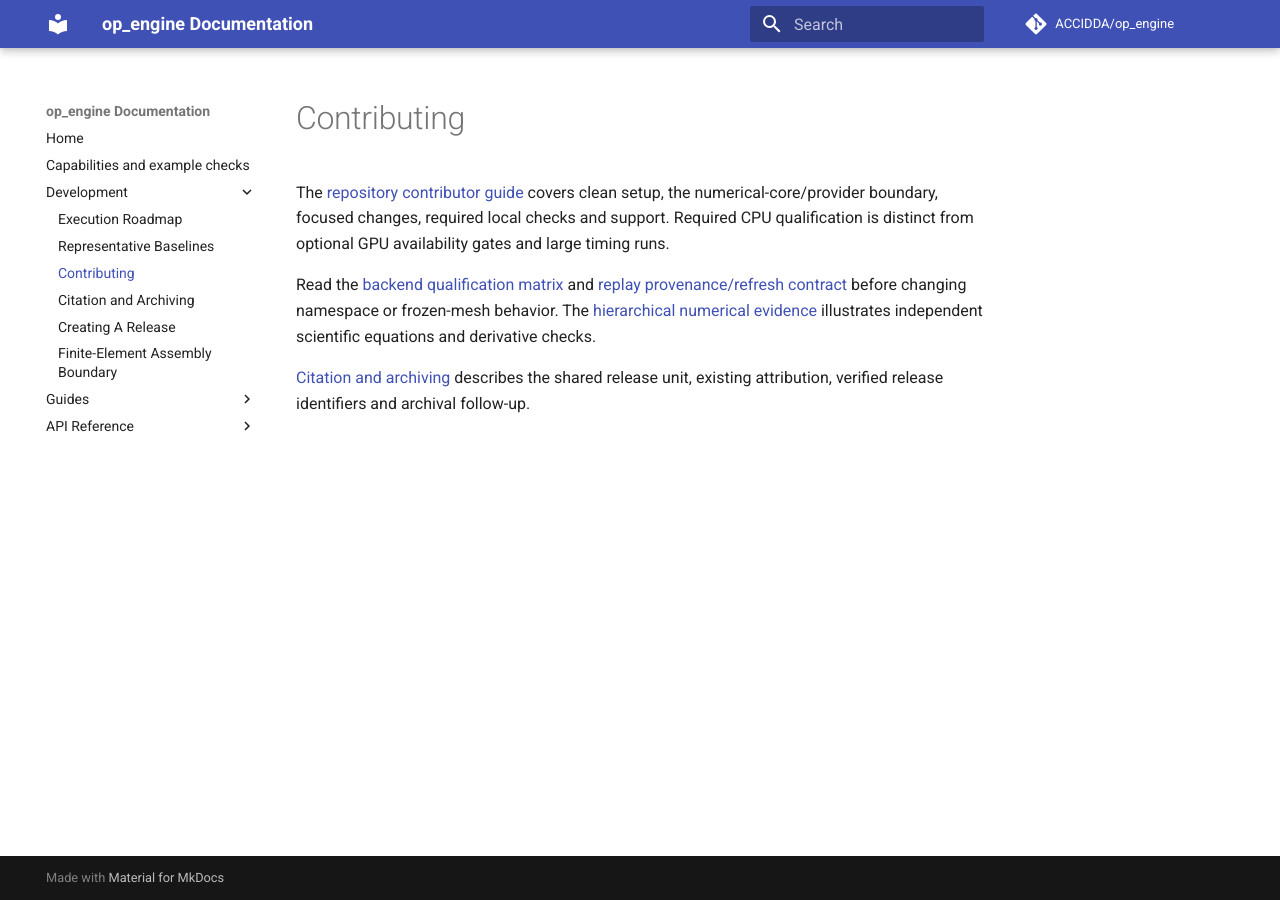
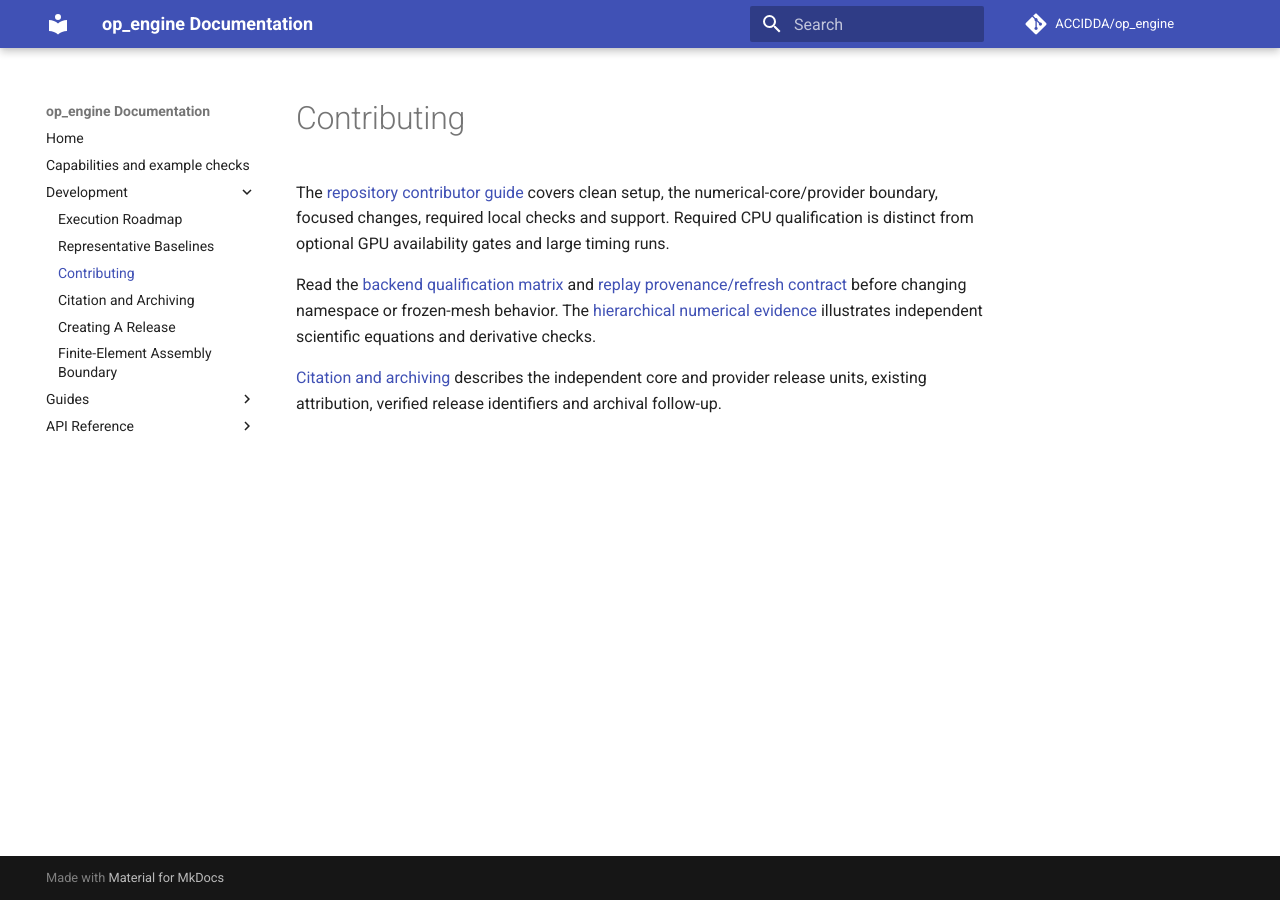
Before and after one commit to ACCIDDA/op_engine, an MkDocs documentation site: the page built from docs/development/contributing.md, in a window 1280 px wide. Built offline with MkDocs 1.6.1 and Material for MkDocs 9.7.7, drawn with Linux system fonts in a browser that asks for light colours; comment, search, counter and statistics services are not loaded; the version menu is left out.

Commit message:
docs: distinguish provider release lifecycle

```diff
--- a/docs/development/contributing.md
+++ b/docs/development/contributing.md
@@ -11,5 +11,6 @@ changing namespace or frozen-mesh behavior. The
 [hierarchical numerical evidence](../guides/hierarchical-ode.md) illustrates
 independent scientific equations and derivative checks.
 
-[Citation and archiving](citation-and-archiving.md) describes the shared release
-unit, existing attribution, verified release identifiers and archival follow-up.
+[Citation and archiving](citation-and-archiving.md) describes the independent
+core and provider release units, existing attribution, verified release
+identifiers and archival follow-up.
```
Also changed, not shown: README.md (+9 -11 lines), docs/index.md (+2 -1 lines), flepimop2-op_engine/README.md (+10 -3 lines).
